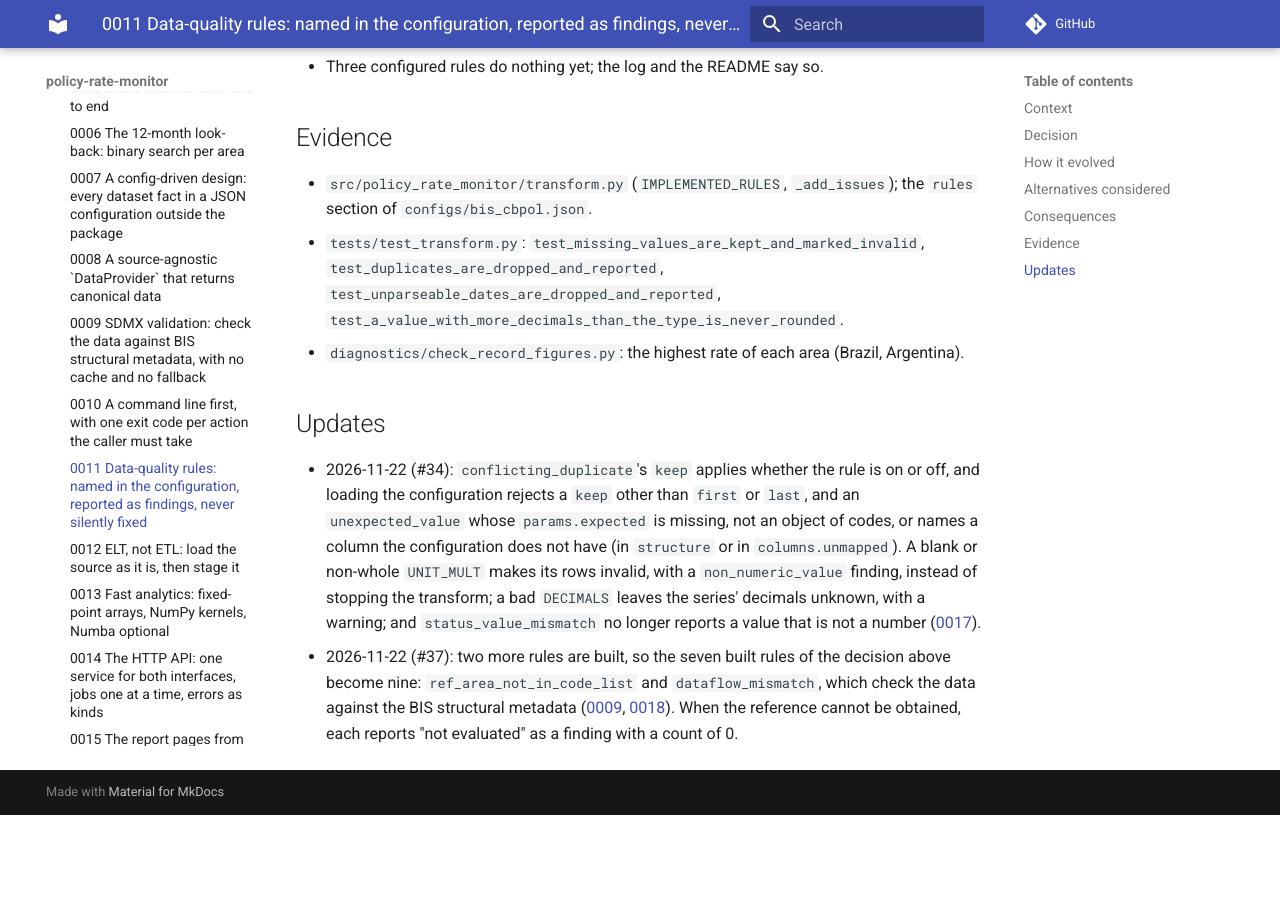
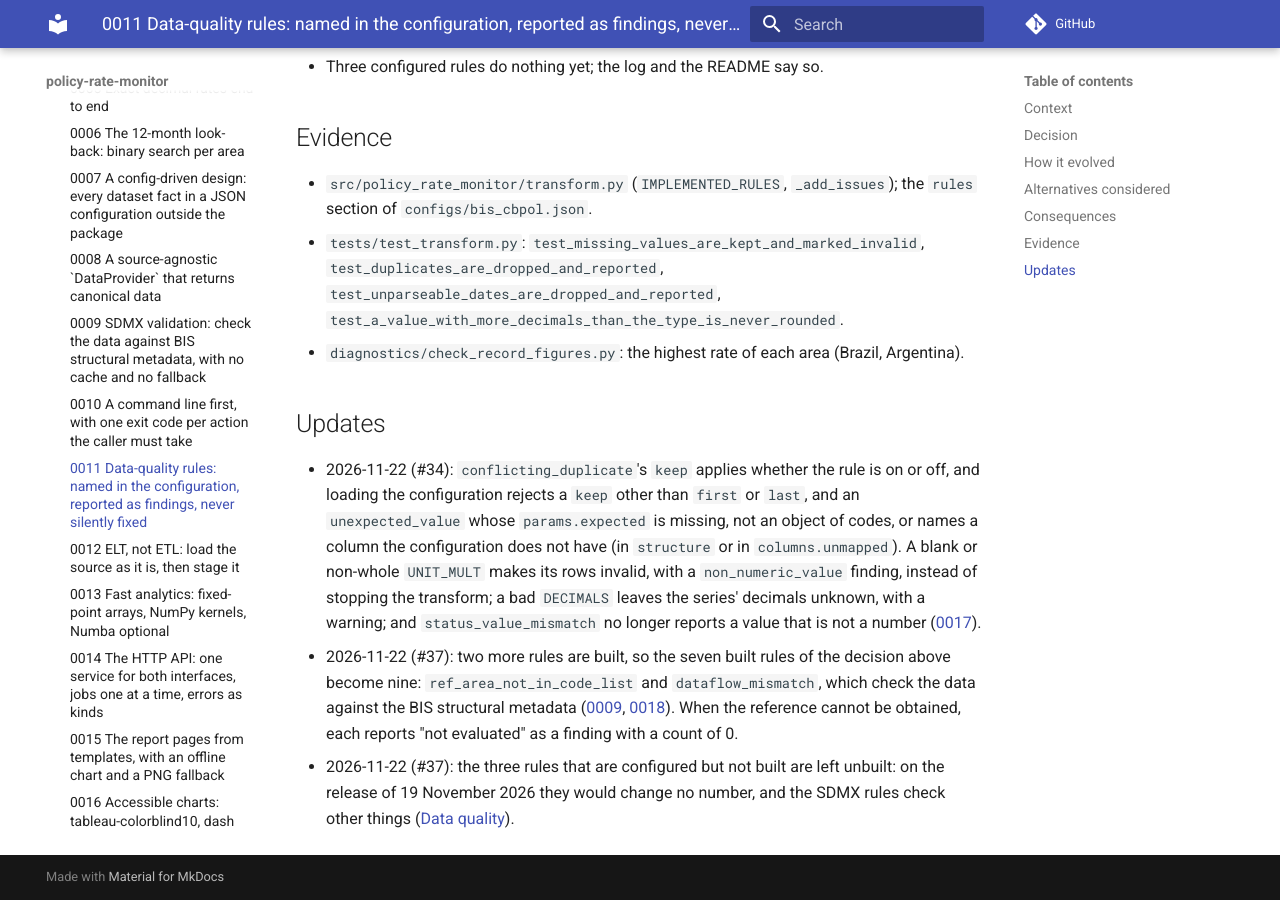
Before and after one commit to andrea-dm/policy-rate-monitor, an MkDocs documentation site: the page built from docs/adr/0011-data-quality-rules.md, in a window 1280 px wide and 900 px high, scrolled down 1926 px. Built offline with MkDocs 1.6.1 and Material for MkDocs 9.7.7, drawn with Linux system fonts in a browser that asks for light colours; comment, search, counter and statistics services are not loaded; before the commit the page ends 2741 px from its top, so only the background shows below that.

Commit message:
docs: say why the three configured rules stay unbuilt

```diff
--- a/docs/adr/0011-data-quality-rules.md
+++ b/docs/adr/0011-data-quality-rules.md
@@ -82,3 +82,6 @@ share it.
   which check the data against the BIS structural metadata
   ([0009](0009-sdmx-validation.md), [0018](0018-sdmx-reference-and-not-evaluated.md)). When the
   reference cannot be obtained, each reports "not evaluated" as a finding with a count of 0.
+- 2026-11-22 (#37): the three rules that are configured but not built are left unbuilt: on the
+  release of 19 November 2026 they would change no number, and the SDMX rules check other things
+  ([Data quality](../data-quality.md#the-rules-that-are-configured-and-not-built)).
```
Also changed, not shown: README.md (+7 -4 lines).
